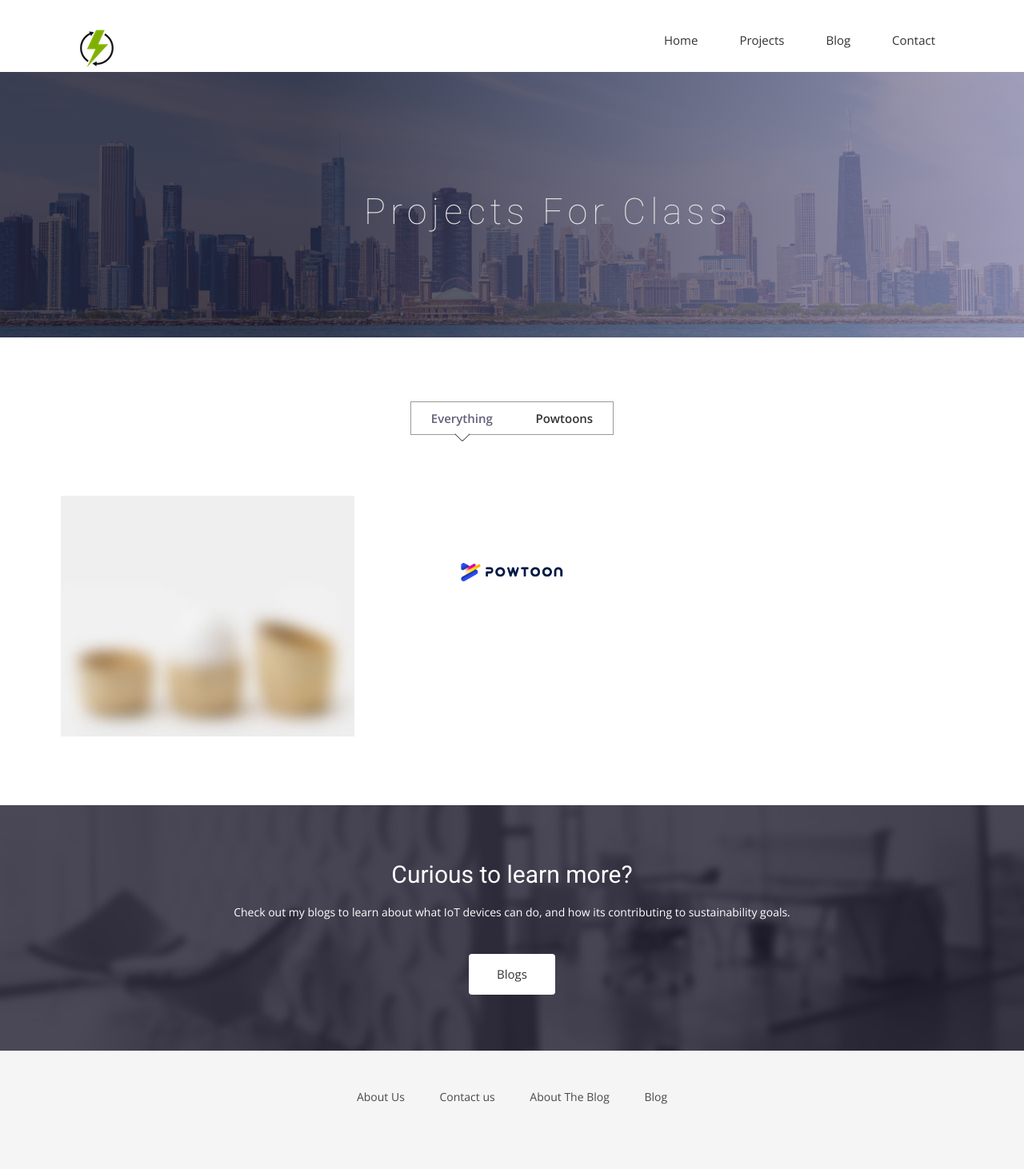
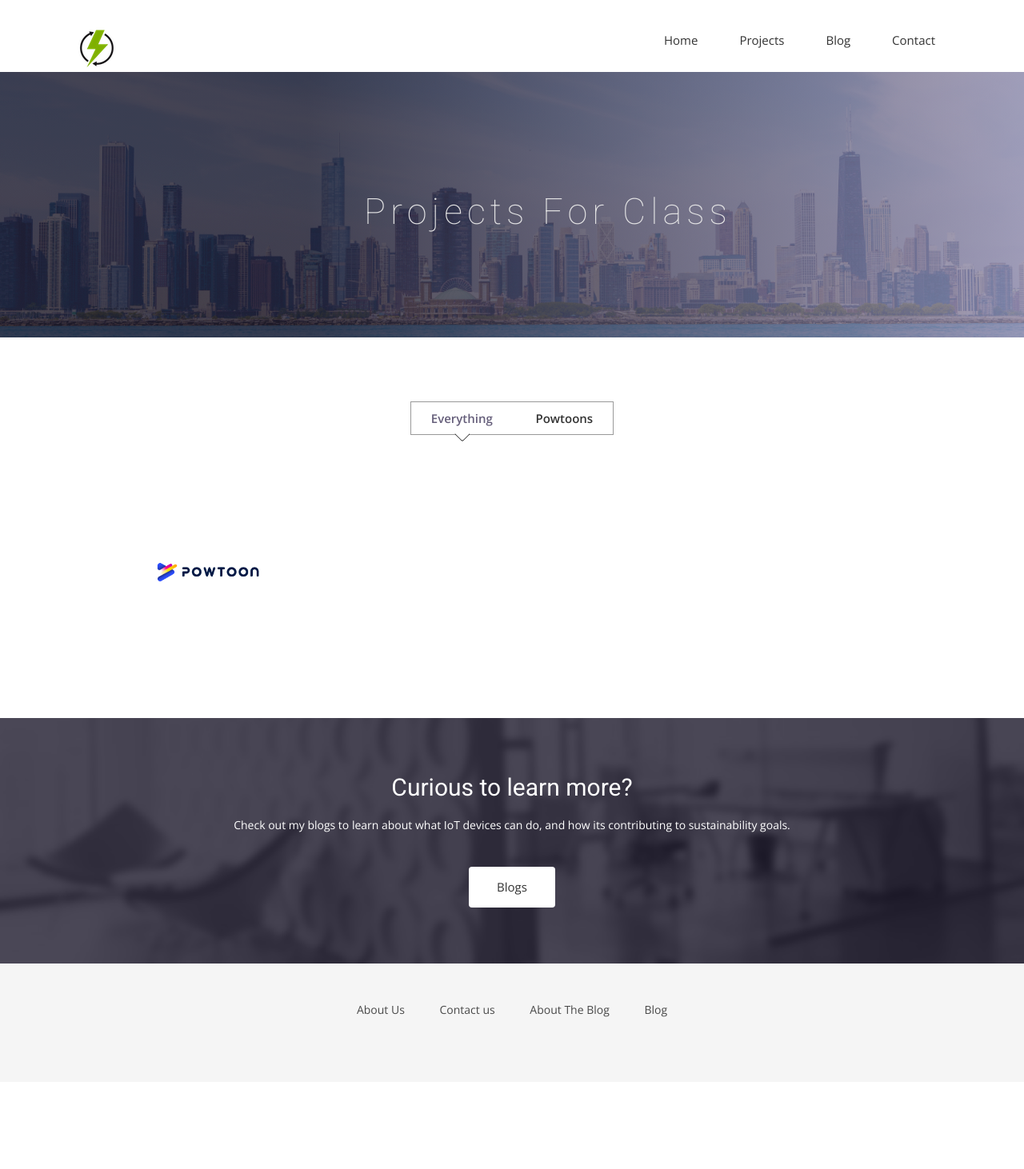
Before and after one commit to morutkin/morutkin.github.io, a Jekyll site: the page built from work.html, in a window 1280 px wide. Shown: the whole page at 80% size. Built offline with Jekyll 4.4.1, drawn with Linux system fonts in a browser that asks for light colours; nearby versions of some CDN libraries; some web fonts are replaced; after the commit the page ends 1353 px from its top, so only the background shows below that.

Commit message:
Update work.html

```diff
--- a/work.html
+++ b/work.html
@@ -31,18 +31,6 @@ permalink: /work/
               </div>
               <div class="portfolio-contant">
                 <ul id="portfolio-contant-active">
-                    <li class="mix Branding">
-                      <a href="#">
-                        <img src="{{ site.baseurl }}/img/portfolio/work1.jpg" alt="">
-                        <div class="overly">
-                          <div class="position-center">
-                            <h2>Powtoon</h2>
-                            <p>Powtoon </p>
-
-                          </div>
-                        </div>
-                      </a>
-                  </li>
 
                   <li class="mix Graphic">
                     <a href="https://morutkin.github.io/morutkin.github.io//powtoons/">
```
